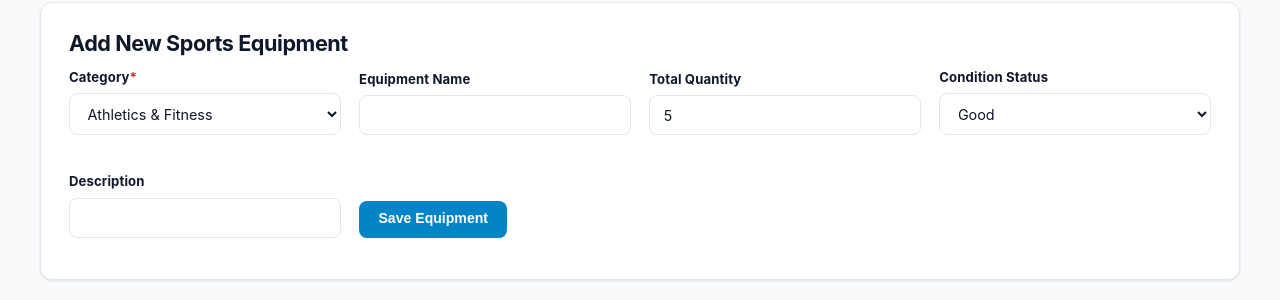
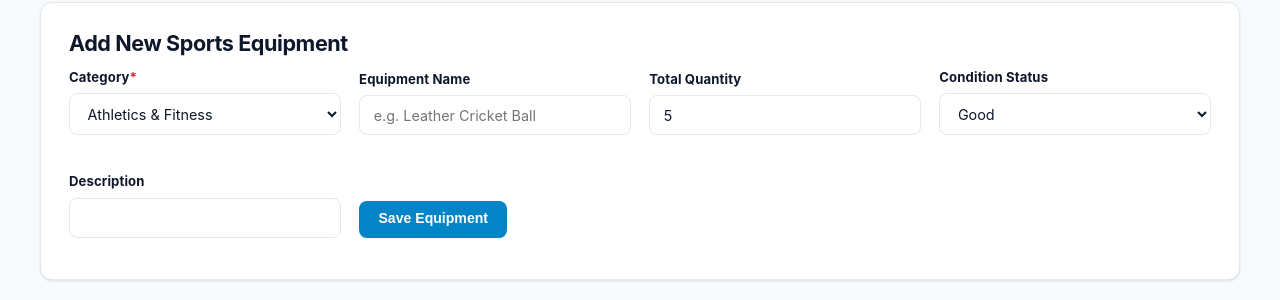
Before and after one commit to 2023ict104/University-Sports-Facility-Equipment-Booking-System, a PHP site: page /admin/manage_equipment.php in a window 1280 px wide. Shown: the part 150-450 px from the top of the page. Run offline with PHP 8.4, Linux system fonts and the light colour scheme; a user stored in the database is signed in; data comes from the database, SQL or seed files in the repository.

Commit message:
Enhance equipment name input with maxlength and placeholder
Added maxlength and placeholder attributes to equipment name input.

```diff
--- a/admin/manage_equipment.php
+++ b/admin/manage_equipment.php
@@ -71,7 +71,7 @@ require_once __DIR__ . '/../includes/header.php';
         </div>
         <div class="form-group">
             <label>Equipment Name</label>
-            <input type="text" name="equipment_name" required>
+            <input type="text" name="equipment_name" required maxlength="100" placeholder="e.g. Leather Cricket Ball">
         </div>
         <div class="form-group">
             <label>Total Quantity</label>
```
